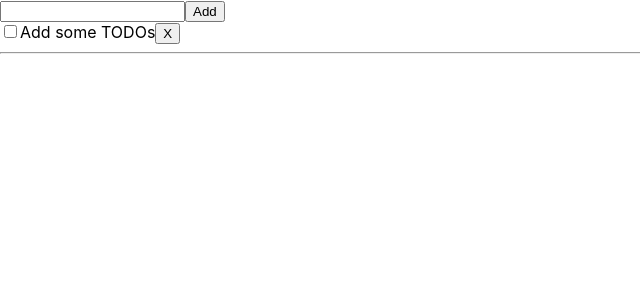
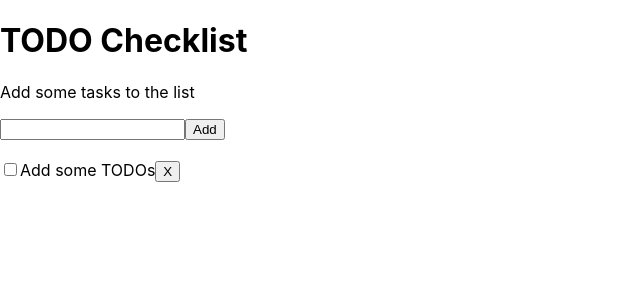
Before and after one commit to michaeltelford/todo, a React (Create React App) app: page / in a window 1280 px wide. Shown: the top 300 px of the page, without its empty margins (0-640 px from the left). Built offline with nearby package versions, Linux system fonts and the light colour scheme.

Commit message:
Added some additional HTML elements

```diff
--- a/src/Add.js
+++ b/src/Add.js
@@ -3,10 +3,13 @@ import React from 'react';
 class Add extends React.Component {
   render() {
     return (
-      <form onSubmit={this.submitHandler}>
-        <input id='add_name_input' type='text' />
-        <input type='submit' value='Add' />
-      </form>
+      <>
+        <p>Add some tasks to the list</p>
+        <form onSubmit={this.submitHandler}>
+          <input id='add_name_input' type='text' />
+          <input type='submit' value='Add' />
+        </form>
+      </>
     );
   }
 
--- a/src/App.js
+++ b/src/App.js
@@ -20,12 +20,14 @@ class App extends React.Component {
   render() {
     return (
       <>
+        <h1>TODO Checklist</h1>
         <Add callback={this.addTodo} />
+        <br />
         <CheckboxGroup
           todos={this.filterTodos(false)}
           toggleCallback={this.updateTodo}
           removeCallback={this.removeTodo} />
-        <hr />
+        <br />
         <CheckboxGroup
           todos={this.filterTodos(true)}
           toggleCallback={this.updateTodo}
```
